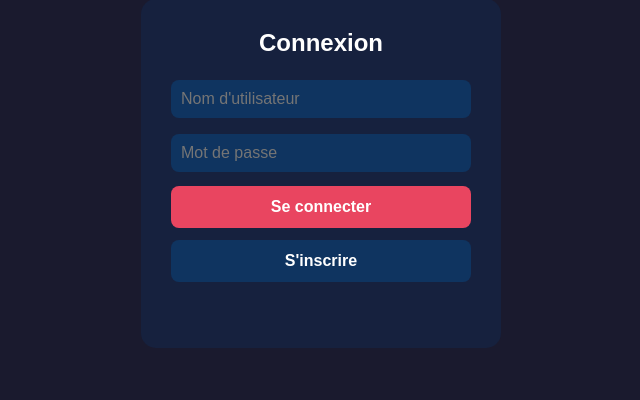
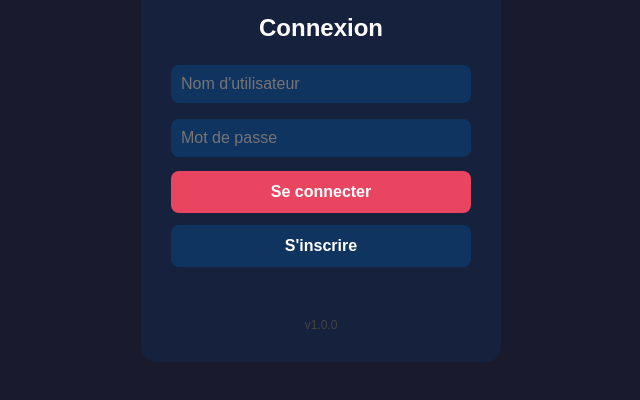
Before and after one commit to misha967/paperplane-crash, a website: page public/index.html in a window 1280 px wide. Shown: the part 256-656 px from the top of the page, without its empty margins (319-959 px from the left). Drawn offline with nearby package versions, Linux system fonts and the light colour scheme; no server answers.

Commit message:
Restore auth area with version display
Added version display to authentication area.

```diff
--- a/public/index.html
+++ b/public/index.html
@@ -212,7 +212,9 @@
   <button id="btn-login" onclick="login()">Se connecter</button>
   <button id="btn-register" onclick="register()">S'inscrire</button>
   <div id="auth-message"></div>
+  <p style="margin-top:15px; color:#444; font-size:0.75rem;">v1.0.0</p>
 </div>
+
 
   <!-- GAME -->
   <div id="game-area">
```
Lines whose indentation alone changed are shown as unchanged.
